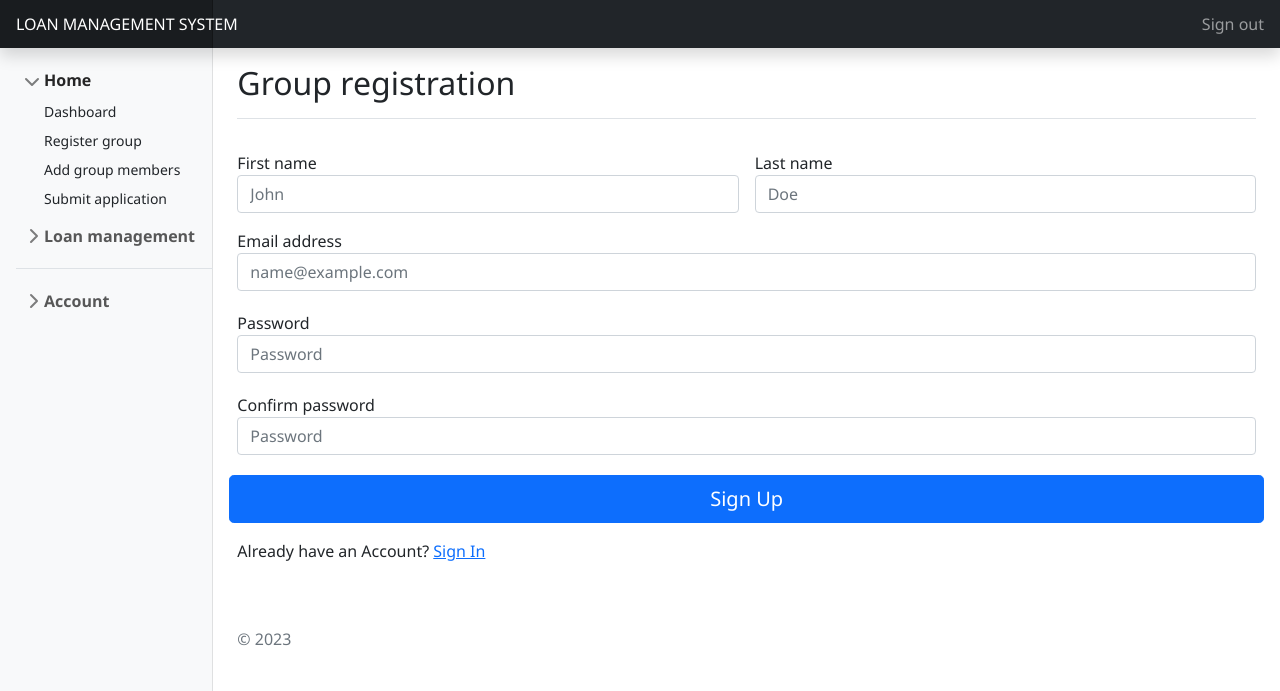
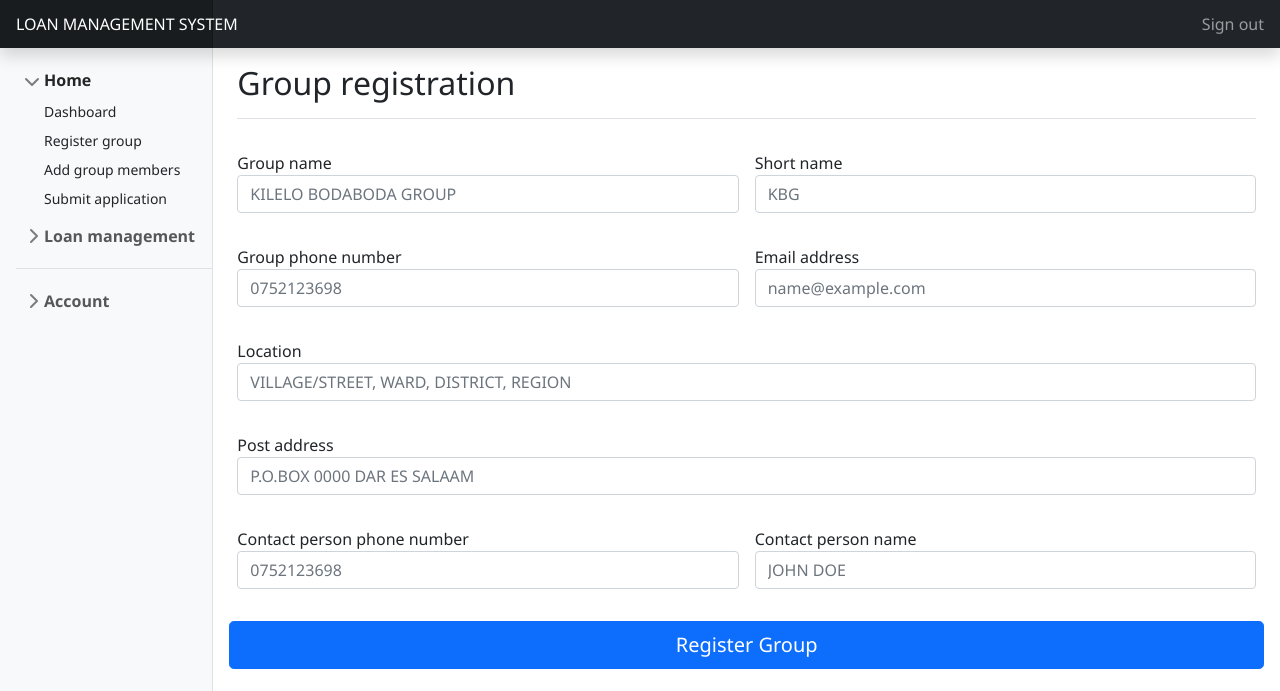
Before and after one commit to manotic/loansystem, a PHP site: page /index.php?url=register in a window 1280 px wide. Shown: the top 691 px of the page. Run offline with PHP 8.4, Linux system fonts and the light colour scheme; the visitor is signed in with stand-in values (Sample User, id 1); some libraries are stand-ins or nearby versions.

Commit message:
group registration form

```diff
--- a/includes/register-group.php
+++ b/includes/register-group.php
@@ -11,35 +11,38 @@
         <div class="alert alert-danger rounded-0 py-1"><?php echo @$loginError; ?></div>
         <?php } ?>
     </div>
+    <div class="col-md-6 mb-3">
+        <label for="floatingInput">Group name</label>
+        <input type="text" name="groupname" class="form-control" id="floatingInput" placeholder="KILELO BODABODA GROUP " required>
+    </div>
     <div class="col-md-6">
-            <label for="floatingInput">First name</label>
-            <input type="firstname" name="firstname" class="form-control" id="floatingInput" value="<?php echo @$_POST['firstname'] ?>" placeholder="John " required>
+        <label for="floatingInput">Short name</label>
+        <input type="text" name="shortname" class="form-control" id="floatingInput" placeholder="KBG" required>
     </div>
-
+    <div class="col-md-6 mb-3">
+        <label for="floatingInput">Group phone number</label>
+        <input type="text" name="phonenumber" class="form-control" id="floatingInput" placeholder="0752123698" required>
+    </div>
     <div class="col-md-6">
-            <label for="floatingInput">Last name</label>
-            <input type="lastname" name="lastname" class="form-control" id="floatingInput" value="<?php echo @$_POST['lastname'] ?>" placeholder="Doe" required>
+        <label for="floatingInput">Email address</label>
+        <input type="email" name="email" class="form-control" id="floatingInput" placeholder="name@example.com" required>
     </div>
-        <div class="mb-1">
-            <label for="floatingInput">Email address</label>
-            <input type="email" name="email" class="form-control" id="floatingInput" value="<?php echo @$_POST['email'] ?>" placeholder="name@example.com" required>
+    <div class="mb-3">
+        <label for="floatingInput">Location</label>
+        <input type="text" name="location" class="form-control" id="floatingInput" placeholder="VILLAGE/STREET, WARD, DISTRICT, REGION" required>
     </div>
-        <div class="mb-1">
-            <label for="Password">Password</label>
-            <input type="password" name="password" class="form-control <?php if (isset($passwordError)) echo "is-invalid" ?>" id="Password" placeholder="Password" required>
+    <div class="mb-3">
+        <label for="floatingInput">Post address</label>
+        <input type="text" name="postaddress" class="form-control" id="floatingInput" placeholder="P.O.BOX 0000 DAR ES SALAAM" required>
     </div>
-        <div class="mb-1">
-            <label for="Password">Confirm password</label>
-            <input type="password" name="password2" class="form-control <?php if (isset($passwordError)) echo "is-invalid" ?>" id="Password" placeholder="Password" required>
-            <div class="invalid-feedback">
-            <?php if (isset($passwordError)) echo $passwordError; ?>
+    <div class="col-md-6 mb-3">
+        <label for="floatingInput">Contact person phone number</label>
+        <input type="text" name="contactnumber" class="form-control" id="floatingInput" placeholder="0752123698" required>
     </div>
+    <div class="col-md-6">
+        <label for="floatingInput">Contact person name</label>
+        <input type="text" name="contactname" class="form-control" id="floatingInput" placeholder="JOHN DOE" required>
     </div>
-        <button class="w-100 btn btn-lg btn-primary" type="submit" name="register">Sign Up</button>
-        <div class="mt-3">
-            <p>Already have an Account? <a href="login.php">Sign In</a></p>
-        </div>
-        <p class="mt-5 mb-3 text-muted">&copy; <?php echo date('Y'); ?></p>
+    <button class="w-100 btn btn-lg btn-primary" type="submit" name="register">Register Group</button>
 </form>
 </div>
-    <canvas class="my-4 w-100" id="myChart" width="900" height="380"></canvas>
```
Lines whose indentation alone changed are shown as unchanged.
